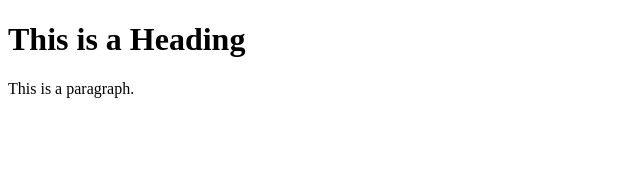
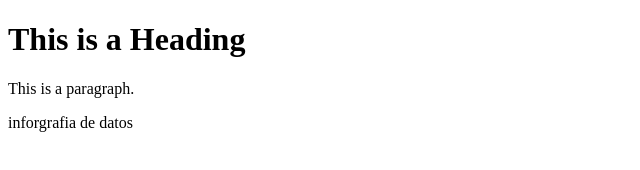
Before and after one commit to neiderperilla032002/Ciclo3MinTic, a plain HTML site: page index.html in a window 1280 px wide. Shown: the whole page, without its empty margins (0-640 px from the left). Drawn offline with Linux system fonts and the light colour scheme.

Commit message:
Update index.html

```diff
--- a/index.html
+++ b/index.html
@@ -7,6 +7,6 @@
 
 <h1>This is a Heading</h1>
 <p>This is a paragraph.</p>
-
+  <p>inforgrafia de datos</p>
 </body>
 </html>
```
